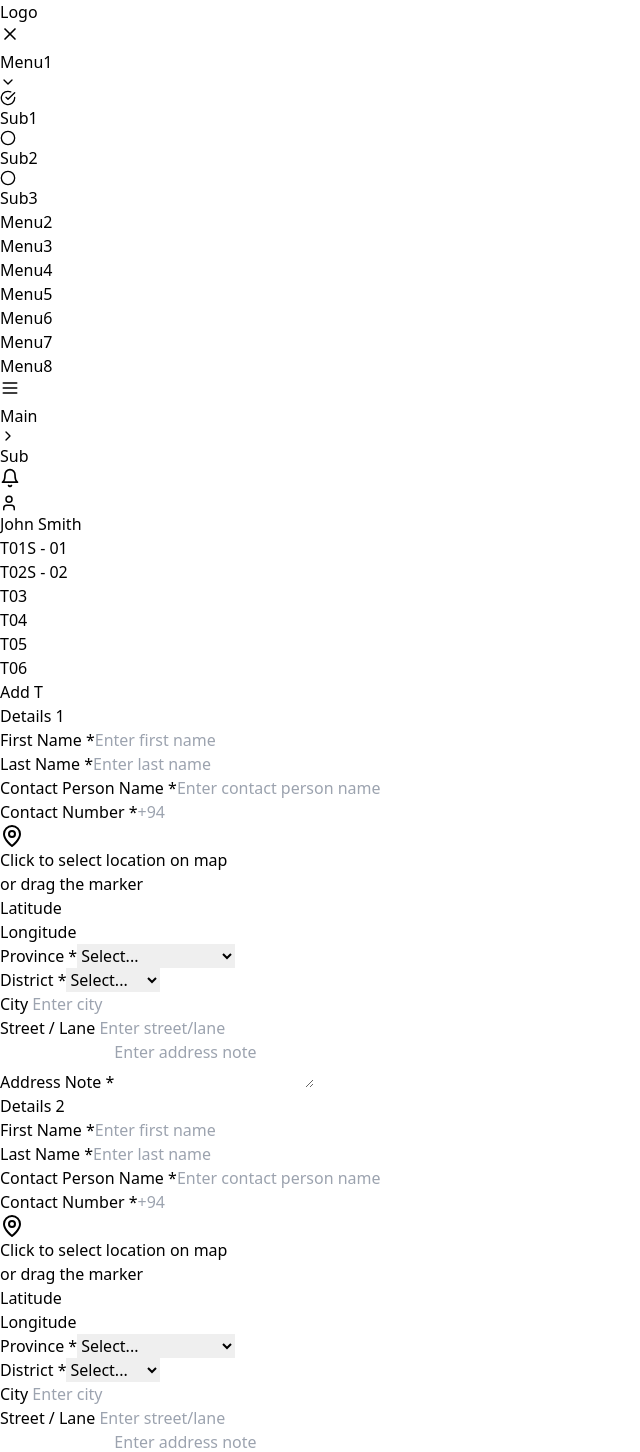
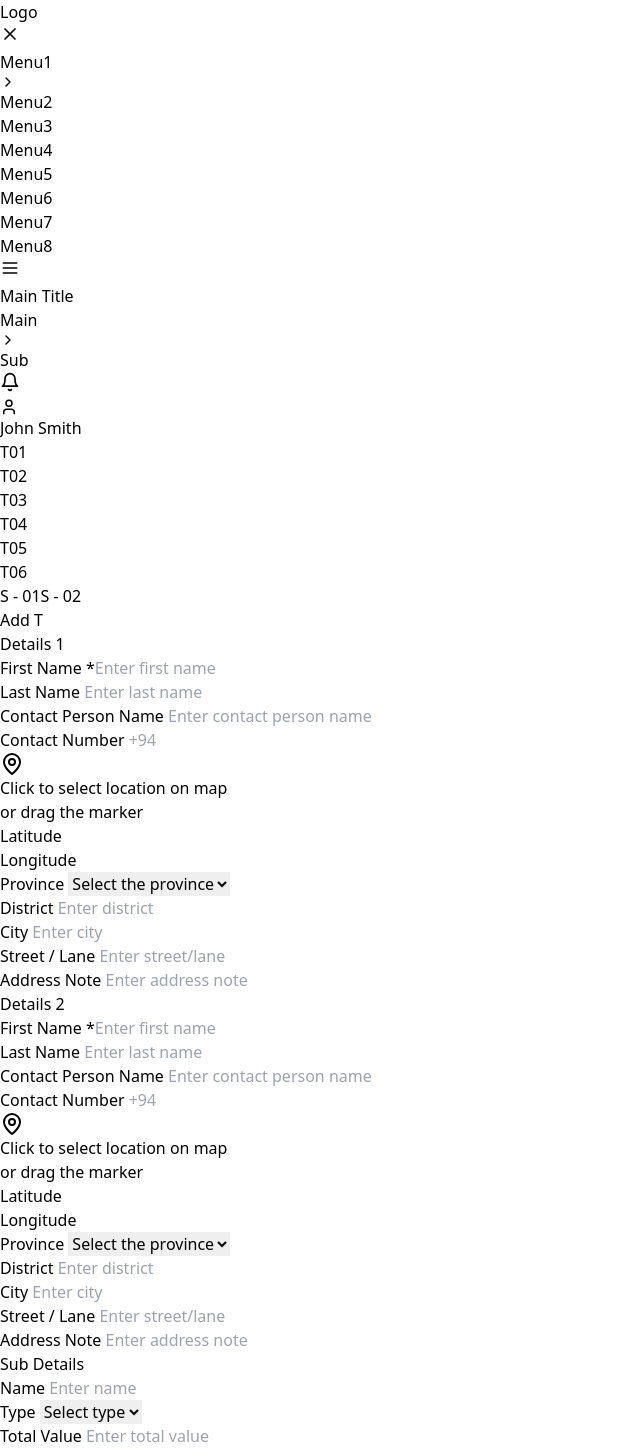
Before and after one commit to Digeee/organia-ui-task-Digevan, a React (Vite) app: page / in a window 1280 px wide. Shown: the top 1452 px of the page, without its empty margins (0-640 px from the left). Built offline with nearby package versions, Linux system fonts and the light colour scheme.

Commit message:
ui minior changes fixed

```diff
--- a/src/components/DetailPanel.jsx
+++ b/src/components/DetailPanel.jsx
@@ -65,7 +65,6 @@ const DetailPanel = ({ title }) => {
           />
           <FormInput
             label="Last Name"
-            required
             value={formData.lastName}
             onChange={(e) => handleInputChange('lastName', e.target.value)}
             placeholder="Enter last name"
@@ -75,14 +74,12 @@ const DetailPanel = ({ title }) => {
         <div className="grid grid-cols-1 sm:grid-cols-2 gap-4 sm:gap-6 mb-4 sm:mb-6">
           <FormInput
             label="Contact Person Name"
-            required
             value={formData.contactPerson}
             onChange={(e) => handleInputChange('contactPerson', e.target.value)}
             placeholder="Enter contact person name"
           />
           <FormInput
             label="Contact Number"
-            required
             value={formData.contactNumber}
             onChange={(e) => handleInputChange('contactNumber', e.target.value)}
             placeholder="+94"
@@ -96,19 +93,17 @@ const DetailPanel = ({ title }) => {
         <div className="grid grid-cols-1 sm:grid-cols-2 gap-4 sm:gap-6 mb-4">
           <FormInput
             label="Province"
-            required
             type="select"
             options={provinces}
             value={formData.province}
             onChange={(e) => handleInputChange('province', e.target.value)}
+            placeholder="Select the province"
           />
           <FormInput
             label="District"
-            required
-            type="select"
-            options={districts}
             value={formData.district}
             onChange={(e) => handleInputChange('district', e.target.value)}
+            placeholder="Enter district"
           />
         </div>
 
@@ -129,8 +124,6 @@ const DetailPanel = ({ title }) => {
 
         <FormInput
           label="Address Note"
-          required
-          type="textarea"
           value={formData.addressNote}
           onChange={(e) => handleInputChange('addressNote', e.target.value)}
           placeholder="Enter address note"
--- a/src/components/Sidebar.jsx
+++ b/src/components/Sidebar.jsx
@@ -2,8 +2,8 @@ import React, { useState } from 'react'
 import { ChevronDown, ChevronRight, CheckCircle, Circle, Menu, X } from 'lucide-react'
 
 const Sidebar = ({ isOpen, setIsOpen }) => {
-  const [expandedMenu, setExpandedMenu] = useState('menu1')
-  const [activeSubItem, setActiveSubItem] = useState('sub1')
+  const [expandedMenu, setExpandedMenu] = useState('menu2')
+  const [activeSubItem, setActiveSubItem] = useState('sub2')
 
   const menuItems = [
     { id: 'menu1', label: 'Menu1', hasSubItems: true },
--- a/src/components/SubDetails.jsx
+++ b/src/components/SubDetails.jsx
@@ -38,7 +38,6 @@ const SubDetails = () => {
         <div className="grid grid-cols-1 sm:grid-cols-2 md:grid-cols-4 gap-4 mb-4 sm:mb-6">
           <FormInput
             label="Name"
-            required
             value={formData.name}
             onChange={(e) => handleInputChange('name', e.target.value)}
             placeholder="Enter name"
@@ -49,6 +48,7 @@ const SubDetails = () => {
             options={types}
             value={formData.type}
             onChange={(e) => handleInputChange('type', e.target.value)}
+            placeholder="Select type"
           />
           <FormInput
             label="Total Value"
@@ -67,7 +67,6 @@ const SubDetails = () => {
         <div className="grid grid-cols-1 sm:grid-cols-2 md:grid-cols-3 lg:grid-cols-6 gap-4">
           <FormInput
             label="Quantity"
-            required
             value={formData.quantity}
             onChange={(e) => handleInputChange('quantity', e.target.value)}
             placeholder="Enter quantity"
--- a/src/components/Tabs.jsx
+++ b/src/components/Tabs.jsx
@@ -27,18 +27,16 @@ const Tabs = () => {
             >
               {tab.label}
             </button>
-            {tab.id === 't01' && (
-              <span className="ml-2 px-2 py-1 bg-red-500 text-white text-xs rounded-full whitespace-nowrap">
-                S - 01
-              </span>
-            )}
-            {tab.id === 't02' && (
-              <span className="ml-2 px-2 py-1 bg-red-500 text-white text-xs rounded-full whitespace-nowrap">
-                S - 02
-              </span>
-            )}
           </div>
         ))}
+        <div className="flex items-center space-x-2 ml-4">
+          <span className="px-2 py-1 bg-red-500 text-white text-xs rounded-full">
+            S - 01
+          </span>
+          <span className="px-2 py-1 bg-red-500 text-white text-xs rounded-full">
+            S - 02
+          </span>
+        </div>
       </div>
 
       <div className="mt-2 sm:mt-0">
--- a/src/components/Topbar.jsx
+++ b/src/components/Topbar.jsx
@@ -11,6 +11,7 @@ const Topbar = ({ setIsSidebarOpen }) => {
         >
           <Menu size={20} />
         </button>
+        <h1 className="text-xl font-bold text-gray-800 mr-6">Main Title</h1>
         <div className="flex items-center text-gray-600 text-sm">
           <span>Main</span>
           <ChevronRight size={16} className="mx-2" />
```
